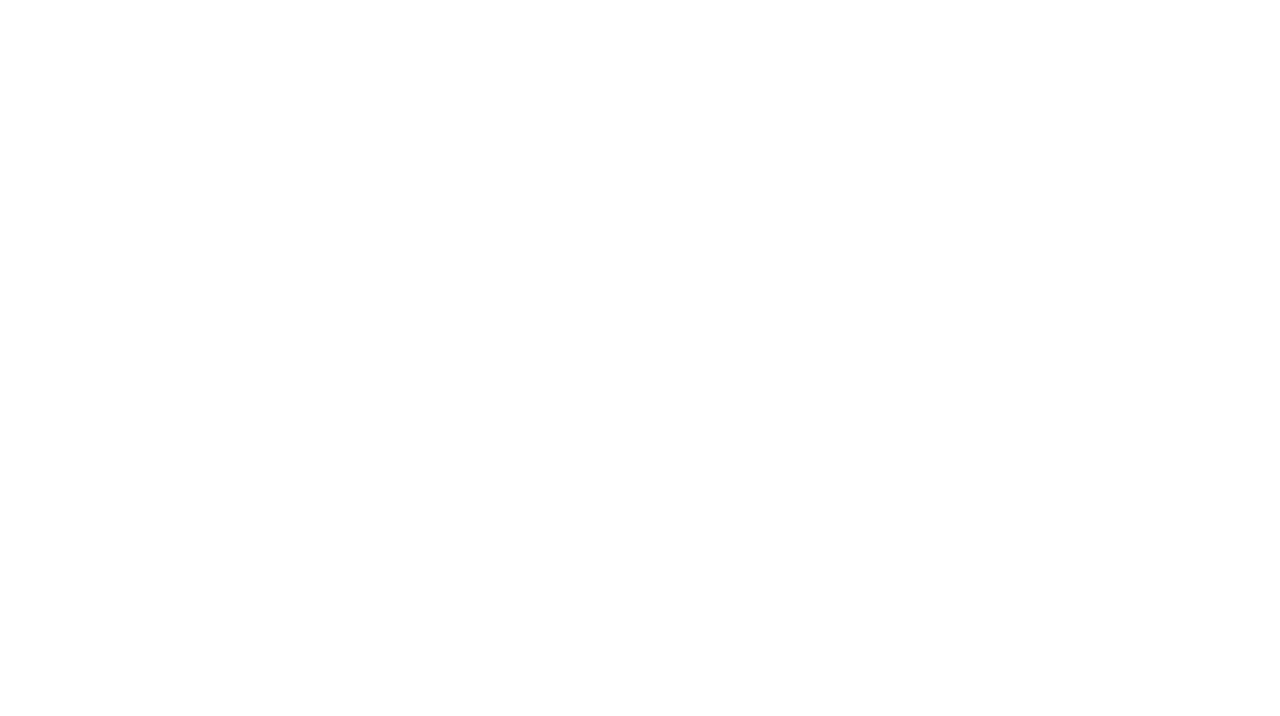
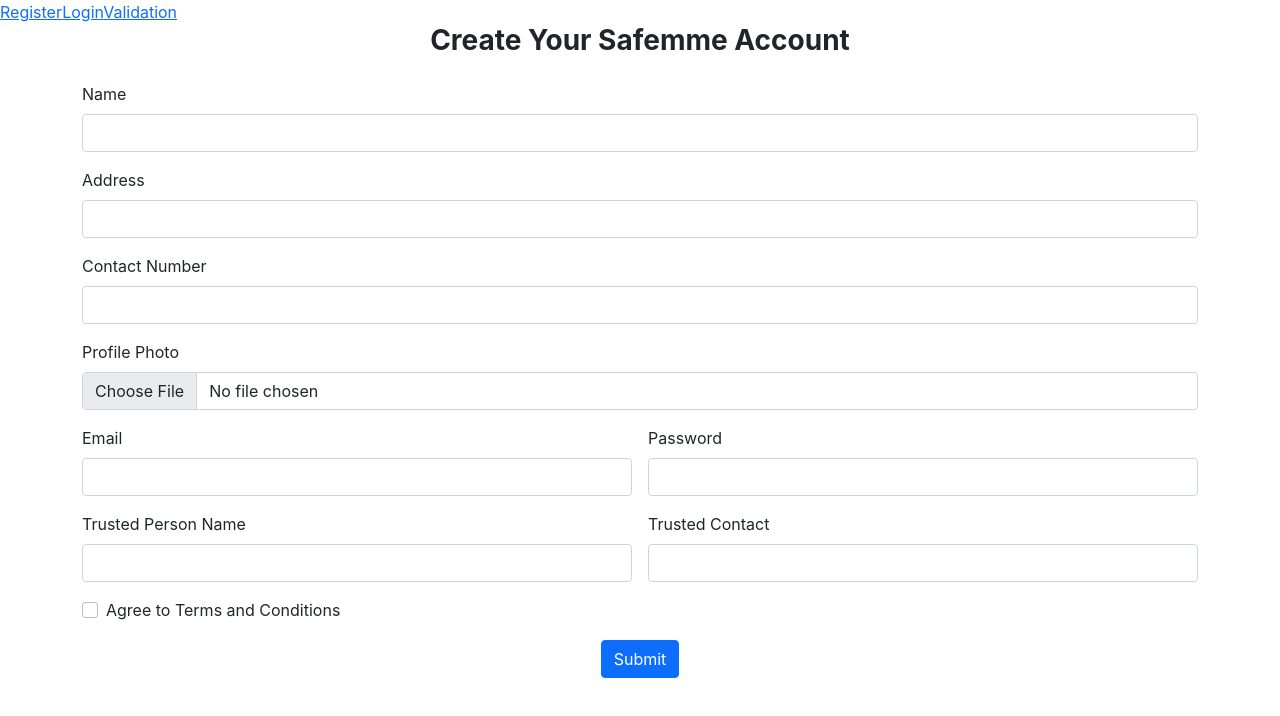
Before and after one commit to paulinashakirova/fs12-final, a React (Create React App) app in the folder client/: page /userRegistration in a window 1280 px wide. Shown: the top 716 px of the page. Built offline with nearby package versions, Linux system fonts and the light colour scheme.

Commit message:
Work done on registration

```diff
--- a/client/public/index.html
+++ b/client/public/index.html
@@ -25,6 +25,7 @@
       Learn how to configure a non-root public URL by running `npm run build`.
     -->
     <title>React App</title>
+    <link href="https://cdn.jsdelivr.net/npm/bootstrap@5.0.2/dist/css/bootstrap.min.css" rel="stylesheet" integrity="sha384-EVSTQN3/azprG1Anm3QDgpJLIm9Nao0Yz1ztcQTwFspd3yD65VohhpuuCOmLASjC" crossorigin="anonymous">
   </head>
   <body>
     <noscript>You need to enable JavaScript to run this app.</noscript>
--- a/client/src/App.js
+++ b/client/src/App.js
@@ -1,11 +1,36 @@
-import './App.css';
+import "./App.css";
+import UserRegistration from "./components/UserRegistration";
+import UserLogin from "./components/UserLogin";
+import UserValidation from "./components/UserValidation";
+import {
+	BrowserRouter as Router,
+	Switch,
+	Route,
+	NavLink,
+} from "react-router-dom";
 
 function App() {
-  return (
-    <div>
+	return (
+		<div className="App">
+			<Router>
+				<NavLink to="/userRegistration">Register</NavLink>
+				<NavLink to="/userLogin">Login</NavLink>
+				<NavLink to="/userValidation">Validation</NavLink>
 
-    </div>
-  );
+				<Switch>
+					<Route path="/userRegistration">
+						<UserRegistration />
+					</Route>
+					<Route path="/userLogin">
+						<UserLogin />
+					</Route>
+					<Route path="/userValidation">
+						<UserValidation />
+					</Route>
+				</Switch>
+			</Router>
+		</div>
+	);
 }
 
 export default App;
--- /dev/null
+++ b/client/src/components/UserLogin.js
@@ -0,0 +1,5 @@
+import React from "react";
+
+export default function UserLogin() {
+	return <div></div>;
+}
--- /dev/null
+++ b/client/src/components/UserRegistration.js
@@ -0,0 +1,171 @@
+import React, { useState } from "react";
+import axios from "axios";
+
+export default function UserRegistration() {
+	const [input, setInput] = useState({
+		name: "",
+		address: "",
+		phone: "",
+		imagefile: "",
+		email: "",
+		password: "",
+		trusted_name: "",
+		trusted_phone: "",
+	});
+	const [error, setError] = useState("");
+	const [message, setMessage] = useState("");
+
+	const handleChange = (event) => {
+		const { name, value } = event.target;
+		setInput((state) => ({ ...state, [name]: value }));
+	};
+
+	const onFileChange = (event) => {
+		// Update the state
+		setInput((state) => ({ ...state, imagefile: event.target.files[0] }));
+	};
+
+	const handleSubmit = async (event) => {
+		event.preventDefault();
+		//console.log("submit button clicked");
+
+		const formData = new FormData();
+
+		formData.append("name", input.name);
+		formData.append("address", input.address);
+		formData.append("phone", input.phone);
+		formData.append("imagefile", input.profile_photo, input.profile_photo.name);
+		formData.append("email", input.email);
+		formData.append("password", input.password);
+		formData.append("trusted_name", input.trusted_name);
+		formData.append("trusted_phone", input.trusted_phone);
+
+		try {
+			const response = await axios.post("/users/register", formData, {
+				headers: {
+					"Content-Type": "multipart/form-data",
+				},
+			});
+			console.log(response);
+		} catch (err) {
+			console.log(err);
+		}
+	};
+
+	return (
+		<div className="container">
+			<h3 className="text-center fw-bold mb-4">Create Your Safemme Account</h3>
+			<form className="row g-3">
+				<div className="col-12">
+					<label className="form-label">Name</label>
+					<input
+						type="text"
+						className="form-control"
+						name="name"
+						value={input.name}
+						onChange={handleChange}
+					/>
+				</div>
+				<div className="col-12">
+					<label className="form-label">Address</label>
+					<input
+						type="text"
+						className="form-control"
+						name="address"
+						value={input.address}
+						onChange={handleChange}
+					/>
+				</div>
+				<div className="col-md-12">
+					<label className="form-label">Contact Number</label>
+					<input
+						type="text"
+						className="form-control"
+						name="phone"
+						value={input.phone}
+						onChange={handleChange}
+					/>
+				</div>
+				<div className="col-md-12">
+					<label for="formFile" class="form-label">
+						Profile Photo
+					</label>
+					<input
+						class="form-control"
+						type="file"
+						name="formFile"
+						accept="image/*"
+						value={input.imagefile}
+						onChange={onFileChange}
+					/>
+				</div>
+				<div className="col-md-6">
+					<label className="form-label">Email</label>
+					<input
+						type="email"
+						className="form-control"
+						name="email"
+						value={input.email}
+						onChange={handleChange}
+					/>
+				</div>
+
+				<div className="col-md-6">
+					<label className="form-label">Password</label>
+					<input
+						type="password"
+						className="form-control"
+						name="password"
+						value={input.password}
+						onChange={handleChange}
+					/>
+				</div>
+				<div className="col-md-6">
+					<label className="form-label">Trusted Person Name</label>
+					<input
+						type="trusted_name"
+						className="form-control"
+						name="trusted_name"
+						value={input.trusted_name}
+						onChange={handleChange}
+					/>
+				</div>
+				<div className="col-md-6">
+					<label className="form-label">Trusted Contact</label>
+					<input
+						type="trusted_phone"
+						className="form-control"
+						name="trusted_phone"
+						value={input.trusted_phone}
+						onChange={handleChange}
+					/>
+				</div>
+				<div className="col-12">
+					<div className="form-check">
+						<input
+							className="form-check-input"
+							type="checkbox"
+							id="gridCheck"
+						/>
+						<label className="form-check-label" required>
+							Agree to Terms and Conditions
+						</label>
+					</div>
+				</div>
+				<div className="d-grid gap-2 d-md-flex justify-content-md-center">
+					<button
+						type="button"
+						className="btn btn-primary"
+						onClick={(event) => handleSubmit(event)}
+					>
+						Submit
+					</button>
+				</div>
+				<div className="col-12">
+					{message && <div className="alert alert-success">{message}</div>}
+					{error && <div className="alert alert-danger">{error}</div>}
+				</div>
+			</form>
+		</div>
+	);
+}
--- /dev/null
+++ b/client/src/components/UserValidation.js
@@ -0,0 +1,5 @@
+import React from "react";
+
+export default function UserValidation() {
+	return <div></div>;
+}
--- a/package.json
+++ b/package.json
@@ -7,16 +7,20 @@
     "migrate": "npx sequelize-cli db:migrate"
   },
   "dependencies": {
+    "axios": "^0.21.1",
+    "bootstrap": "^5.0.2",
     "cookie-parser": "~1.4.4",
     "debug": "~2.6.9",
     "dotenv": "^10.0.0",
     "express": "~4.16.1",
+    "express-fileupload": "^1.2.1",
     "http-errors": "~1.6.3",
     "install": "^0.13.0",
     "morgan": "~1.9.1",
     "mysql": "^2.18.1",
     "mysql2": "^2.2.5",
     "nodemon": "^2.0.9",
+    "react-router-dom": "^5.2.0",
     "sequelize": "^6.6.4"
   },
   "devDependencies": {
```
Also changed, not shown: 1 other file (tests, documents, lock files or other folders).
